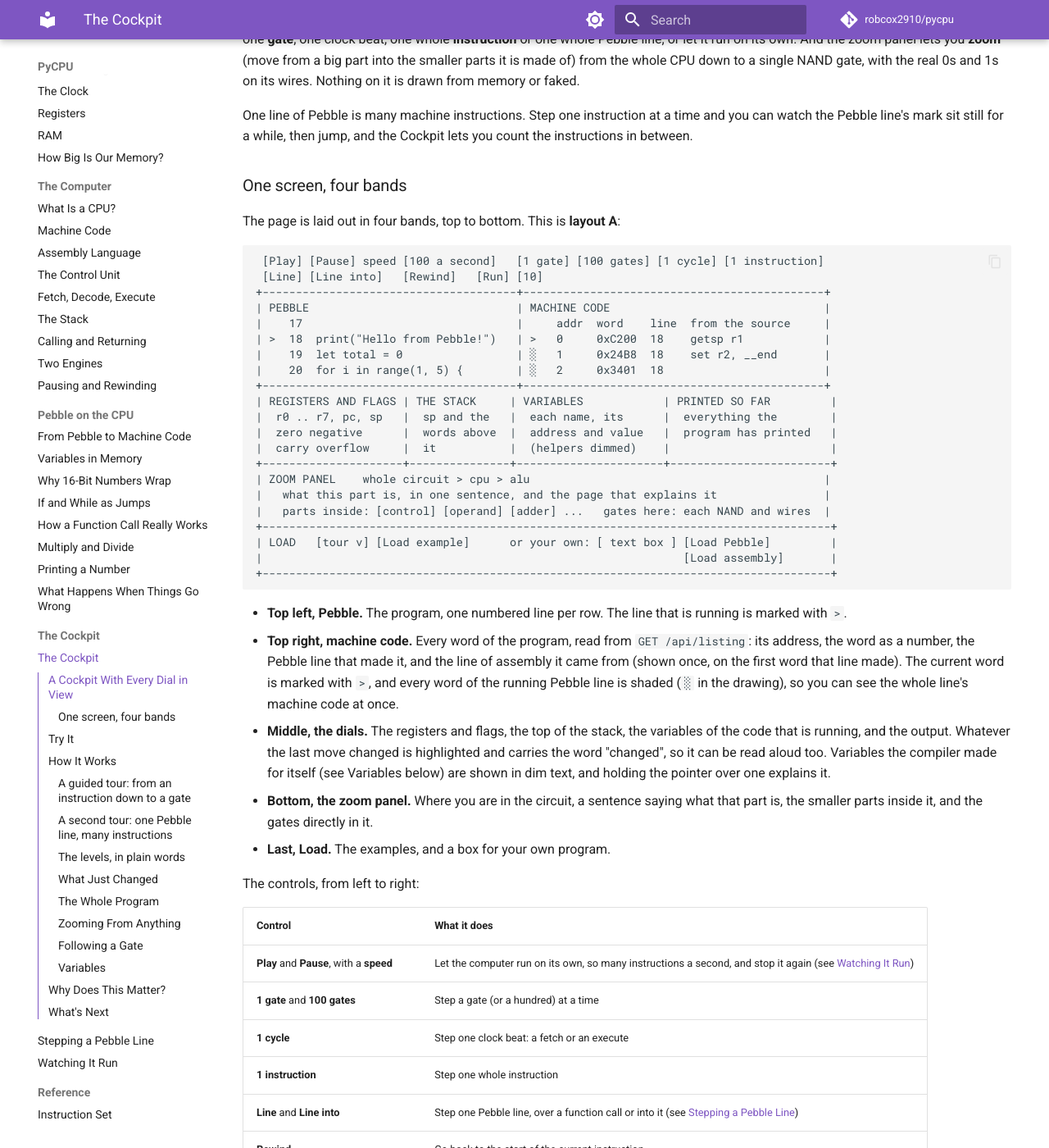
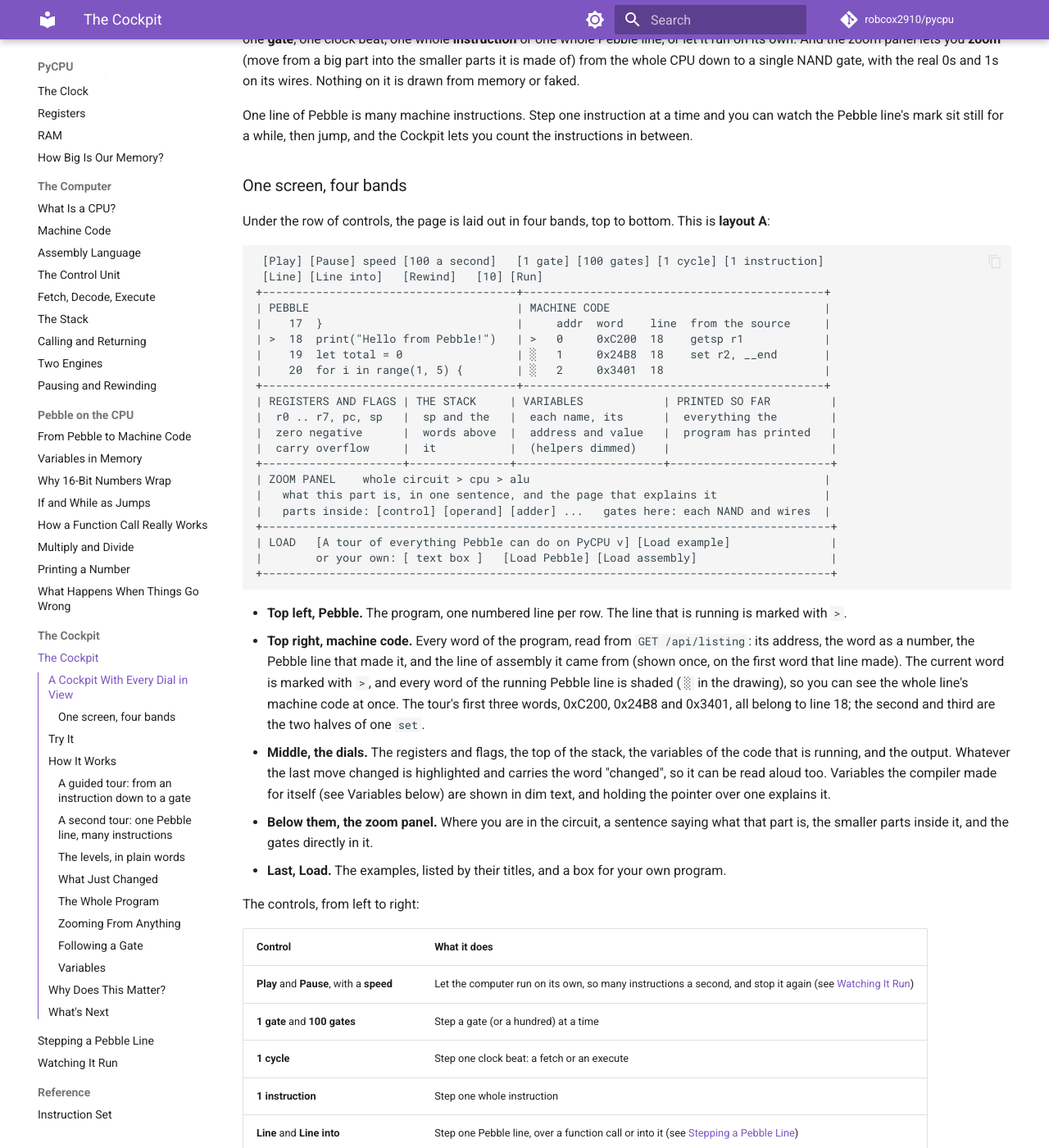
Before and after one commit to robcox2910/pycpu, an MkDocs documentation site: the page built from docs/concepts/the-cockpit.md, in a window 1280 px wide and 1400 px high, scrolled down 442 px. Shown: the whole window at 82% size. Built offline with MkDocs 1.6.1 and Material for MkDocs 9.7.7, drawn with Linux system fonts in a browser that asks for light colours; comment, search, counter and statistics services are not loaded; some of the changed text lies outside the part shown.

Commit message:
fix: honest gate labels and an exact Cockpit drawing
Co-Authored-By: Claude Opus 5.5 <noreply@anthropic.com>

````diff
--- a/docs/concepts/the-cockpit.md
+++ b/docs/concepts/the-cockpit.md
@@ -28,14 +28,15 @@ you count the instructions in between.
 
 ### One screen, four bands
 
-The page is laid out in four bands, top to bottom. This is **layout A**:
+Under the row of controls, the page is laid out in four bands, top to bottom. This is
+**layout A**:
 
 ```text
  [Play] [Pause] speed [100 a second]   [1 gate] [100 gates] [1 cycle] [1 instruction]
- [Line] [Line into]   [Rewind]   [Run] [10]
+ [Line] [Line into]   [Rewind]   [10] [Run]
 +--------------------------------------+---------------------------------------------+
 | PEBBLE                               | MACHINE CODE                                |
-|    17                                |     addr  word    line  from the source     |
+|    17  }                             |     addr  word    line  from the source     |
 | >  18  print("Hello from Pebble!")   | >   0     0xC200  18    getsp r1            |
 |    19  let total = 0                 | ░   1     0x24B8  18    set r2, __end       |
 |    20  for i in range(1, 5) {        | ░   2     0x3401  18                        |
@@ -49,8 +50,8 @@ The page is laid out in four bands, top to bottom. This is **layout A**:
 |   what this part is, in one sentence, and the page that explains it                |
 |   parts inside: [control] [operand] [adder] ...   gates here: each NAND and wires  |
 +-------------------------------------------------------------------------------------+
-| LOAD   [tour v] [Load example]      or your own: [ text box ] [Load Pebble]         |
-|                                                               [Load assembly]       |
+| LOAD   [A tour of everything Pebble can do on PyCPU v] [Load example]               |
+|        or your own: [ text box ]   [Load Pebble] [Load assembly]                    |
 +-------------------------------------------------------------------------------------+
 ```
 
@@ -58,17 +59,19 @@ The page is laid out in four bands, top to bottom. This is **layout A**:
   is marked with `>`.
 - **Top right, machine code.** Every word of the program, read from `GET /api/listing`:
   its address, the word as a number, the Pebble line that made it, and the line of
-  assembly it came from (shown once, on the first word that line made). The current word is marked with `>`, and every word of the running
-  Pebble line is shaded (`░` in the drawing), so you can see the whole line's machine
-  code at once.
+  assembly it came from (shown once, on the first word that line made). The current
+  word is marked with `>`, and every word of the running Pebble line is shaded (`░` in
+  the drawing), so you can see the whole line's machine code at once. The tour's first
+  three words, 0xC200, 0x24B8 and 0x3401, all belong to line 18; the second and third
+  are the two halves of one `set`.
 - **Middle, the dials.** The registers and flags, the top of the stack, the variables
   of the code that is running, and the output. Whatever the last move changed is
   highlighted and carries the word "changed", so it can be read aloud too. Variables the
   compiler made for itself (see Variables below) are shown in dim text, and holding the
   pointer over one explains it.
-- **Bottom, the zoom panel.** Where you are in the circuit, a sentence saying what that
+- **Below them, the zoom panel.** Where you are in the circuit, a sentence saying what that
   part is, the smaller parts inside it, and the gates directly in it.
-- **Last, Load.** The examples, and a box for your own program.
+- **Last, Load.** The examples, listed by their titles, and a box for your own program.
 
 The controls, from left to right:
 
@@ -93,8 +96,12 @@ Three kinds of click take you into the circuit:
   does its main work, such as `cpu.alu` for an add.
 - **Click a Pebble line** and every word of machine code it made is outlined, and the
   machine code pane scrolls to the first of them. Click it again to clear it.
-- **After a gate step**, a **show this gate** button appears. It opens the zoom panel on
-  the part that holds the gate that just changed, and highlights that gate.
+- **After a gate step that ended on a gate**, a **show this gate** button appears. It
+  opens the zoom panel on the part that holds the gate that just changed, and highlights
+  that gate until the next move. A clock beat is made of clock-wire moves as well as
+  gates, so a gate step can end on a clock wire instead (the very first **1 gate** of a
+  program does). Then there is no gate to show, and the page says so:
+  "That step moved the write clock wire, not a gate, so there is no gate to show."
 
 While the computer is playing the step buttons are switched off, and the zoom panel
 says "Pause to look inside the gates": the gates are not running then, so there is
@@ -332,8 +339,8 @@ run(examples())
 # its first instruction: getsp r1
 ```
 
-The tour's first 17 lines define two functions, `fact` and `describe`, and nothing runs
-them until they are called, so the first line that runs is line 18. Its first
+After its title, lines 2 to 17 of the tour define two functions, `fact` and `describe`,
+and nothing runs them until they are called, so the first line that runs is line 18. Its first
 instruction is `getsp r1` again: the start of main's frame.
 
 To open the real thing, run this in a terminal, then visit the address it prints:
@@ -793,8 +800,9 @@ After 100 gate steps the last gate to think was number 10,016 (a number that bel
 6-bit machine and is different on a machine of another size), a part of the stack
 pointer's own wiring, and it settled on 0. Then an instruction step ran many gates at
 once, so there is no single last one to name and the answer goes back to `null`. The
-picture also carries a `note`, one sentence about the last move, which is `null` for
-now; later pages use it to say why a line step stopped.
+picture also carries a `note`, one sentence about the last move, which is `null` here.
+A gate step that ends on a clock wire or an instruction's end, not a gate, uses it to
+say there is no gate to show; later pages use it to say why a line step stopped.
 
 ### Variables
 
````
Also changed, not shown: src/pycpu/cockpit/page.html (+18 -5 lines), 3 other files.
